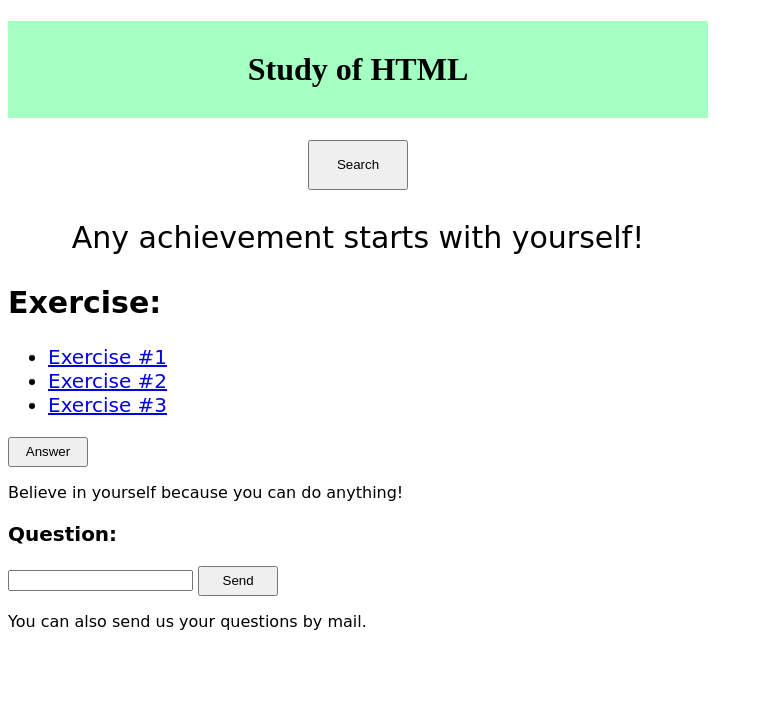
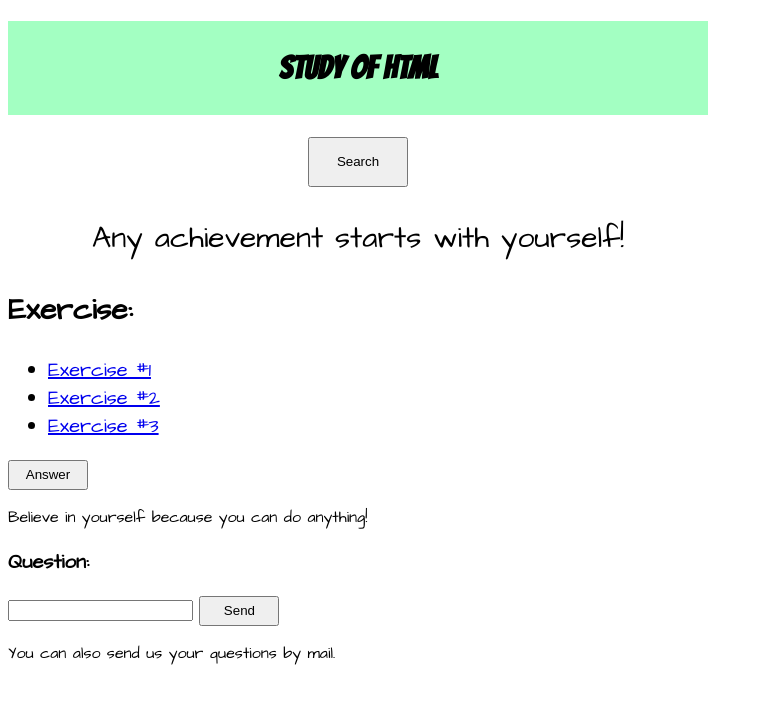
Before and after one commit to WebHeroSchool/css_ex5, a plain HTML site: page index.html in a window 1280 px wide. Shown: the whole page, without its empty margins (0-763 px from the left). Drawn offline with Linux system fonts and the light colour scheme.

Commit message:
Finale slyle

```diff
--- a/index.html
+++ b/index.html
@@ -5,6 +5,7 @@
     <meta charset="UTF-8">
     <title>Block Layout</title>
     <link rel="stylesheet" href="./style.css">
+    <link href="https://fonts.googleapis.com/css2?family=Architects+Daughter&family=Bangers&display=swap" rel="stylesheet">
 </head>
 
 <body>
--- a/style.css
+++ b/style.css
@@ -1,5 +1,5 @@
 header {
-    font-family: 'Caveat', cursive;
+    font-family: 'Architects Daughter', cursive;
 }
 
 .header {
@@ -10,7 +10,7 @@ header {
     text-align: center;
     background-color: #A3FFC2;
     padding: 30px;
-    font-family: 'Peddana', serif;
+    font-family: 'Bangers', cursive;
 }
 
 .header__btn {
@@ -28,7 +28,7 @@ header {
 }
 
 section {
-    font-family: 'Caveat', cursive;
+    font-family: 'Architects Daughter', cursive;
 }
 
 .section__title {
@@ -45,7 +45,7 @@ section {
 }
 
 footer {
-    font-family: 'Caveat', cursive;
+    font-family: 'Architects Daughter', cursive;
 }
 
 .footer__title {
```
